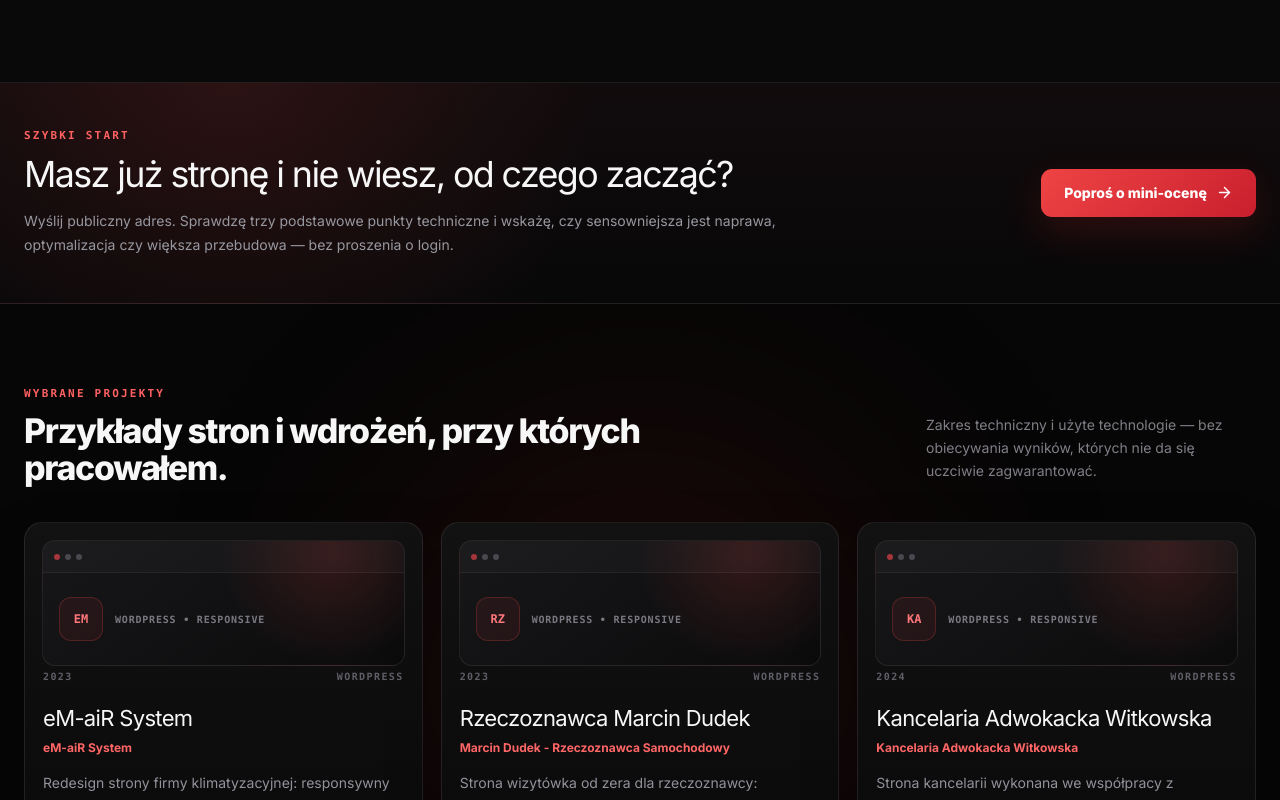
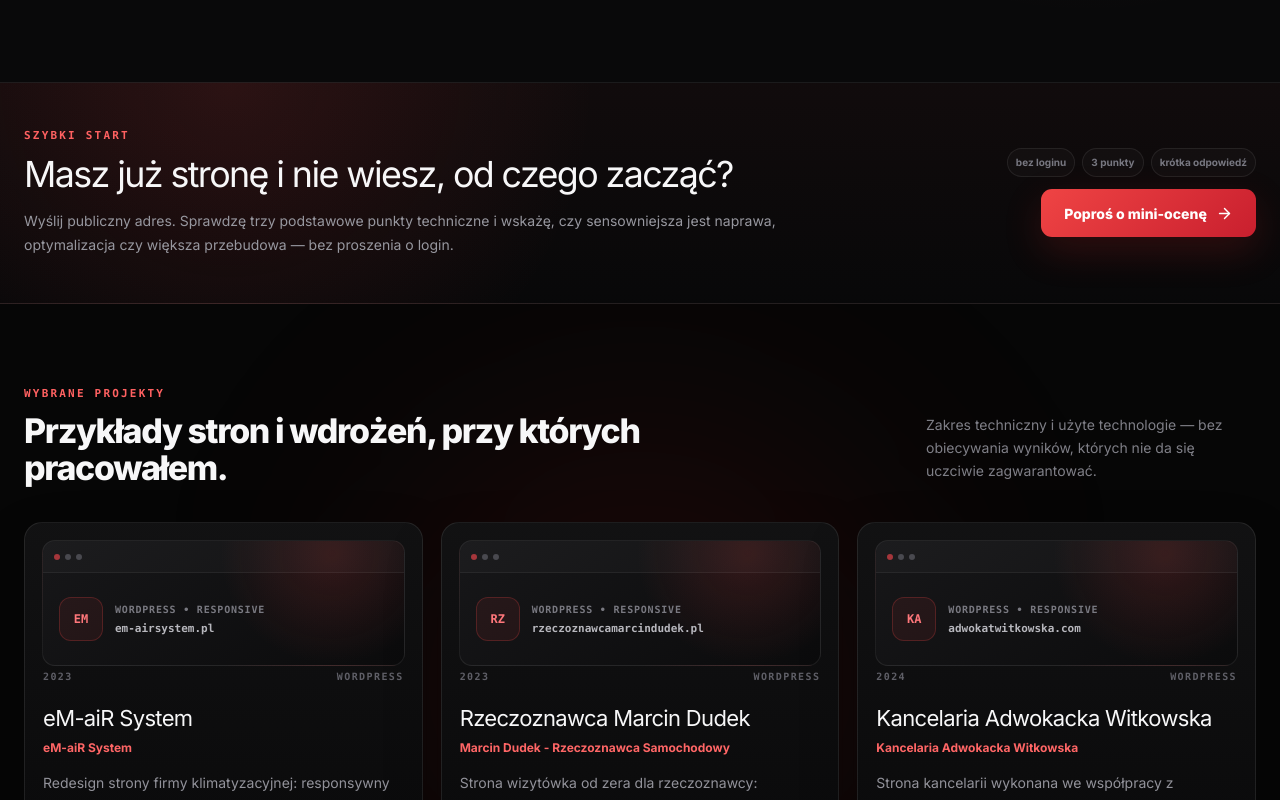
Before and after one commit to wwwCodeFixIT/CodeFix.IT---Portfolio-Short, a React (Vite) app: page / in a window 1280 px wide. Shown: the part 2000-2800 px from the top of the page. Built offline with nearby package versions, Linux system fonts and the light colour scheme.

Commit message:
fix(sales): final CodeFix.IT polish before outreach
* fix(sales): finish nav CTA, mini-audit proof, project domains and footer

* style(sales): add project domain proof, mini-audit chips and professional footer

```diff
--- a/src/pages/HomepageV1.tsx
+++ b/src/pages/HomepageV1.tsx
@@ -228,7 +228,7 @@ export function HomepageV1() {
           </nav>
 
           <a href="#contact" className="cf-nav-cta">
-            Porozmawiajmy
+            Zapytaj o wycenę
           </a>
         </div>
       </header>
@@ -420,11 +420,18 @@ export function HomepageV1() {
               <h2 id="cf-revenue-strip-title">Masz już stronę i nie wiesz, od czego zacząć?</h2>
               <p>Wyślij publiczny adres. Sprawdzę trzy podstawowe punkty techniczne i wskażę, czy sensowniejsza jest naprawa, optymalizacja czy większa przebudowa — bez proszenia o login.</p>
             </div>
+            <div className="cf-revenue-action">
+              <div className="cf-revenue-proof" aria-label="Zakres mini-oceny">
+                <span>bez loginu</span>
+                <span>3 punkty</span>
+                <span>krótka odpowiedź</span>
+              </div>
               <a href="#contact" className="cf-button cf-button-primary"
                 onClick={() => chooseService(miniAuditService)}>
                 Poproś o mini-ocenę
                 <ArrowRight size={17} aria-hidden="true" />
               </a>
+            </div>
           </div>
         </section>
 
@@ -453,7 +460,12 @@ export function HomepageV1() {
                       <span className="cf-project-preview-mark">
                         {project.title.slice(0, 2).toUpperCase()}
                       </span>
+                      <span className="cf-project-preview-copy">
                         <span className="cf-project-preview-label">WordPress • responsive</span>
+                        <span className="cf-project-preview-domain">
+                          {project.demoUrl.replace(/^https?:\/\/(www\.)?/, '').replace(/\/$/, '')}
+                        </span>
+                      </span>
                     </div>
                   </div>
 
@@ -695,7 +707,36 @@ export function HomepageV1() {
       </main>
 
       <footer className="cf-footer">
-        <div className="cf-container cf-footer-inner">
+        <div className="cf-container cf-footer-main">
+          <div className="cf-footer-brand">
+            <a href="#top" className="cf-brand" aria-label="CodeFix.IT — wróć na górę">
+              <span className="cf-brand-mark">&lt;/&gt;</span>
+              <span className="cf-brand-name">CODEFIX<strong>.IT</strong></span>
+            </a>
+            <p>
+              Strony firmowe WordPress + ACF PRO, naprawy istniejących stron
+              i dalsza opieka techniczna.
+            </p>
+          </div>
+
+          <nav className="cf-footer-nav" aria-label="Nawigacja w stopce">
+            <a href="#services">Usługi</a>
+            <a href="#work">Realizacje</a>
+            <a href="#process">Proces</a>
+            <a href="#faq">FAQ</a>
+            <a href="#contact">Kontakt</a>
+          </nav>
+
+          <div className="cf-footer-contact">
+            <span>Kontakt</span>
+            <a href={contactHref}>{contactEmail}</a>
+            <a href="https://github.com/wwwCodeFixIT" target="_blank" rel="noreferrer">
+              GitHub CodeFix.IT ↗
+            </a>
+          </div>
+        </div>
+
+        <div className="cf-container cf-footer-bottom">
           <span>© 2026 CodeFix.IT</span>
           <button className="cf-consent-settings" type="button" onClick={() => setShowConsent(true)}>
             Ustawienia analityki
--- a/src/pages/HomepageV1.v3.css
+++ b/src/pages/HomepageV1.v3.css
@@ -1348,3 +1348,120 @@
     margin-inline: 15px;
   }
 }
+
+
+/* Final sales polish after second live screenshot review. */
+.cf-project-preview-copy {
+  min-width: 0;
+  display: grid;
+  gap: 4px;
+}
+.cf-project-preview-domain {
+  max-width: 220px;
+  overflow: hidden;
+  color: #b7b7bd;
+  font: 650 11px/1.4 ui-monospace, SFMono-Regular, Menlo, monospace;
+  text-overflow: ellipsis;
+  white-space: nowrap;
+}
+.cf-revenue-action {
+  display: grid;
+  justify-items: end;
+  gap: 12px;
+}
+.cf-revenue-proof {
+  display: flex;
+  flex-wrap: wrap;
+  justify-content: flex-end;
+  gap: 7px;
+}
+.cf-revenue-proof span {
+  padding: 6px 8px;
+  border: 1px solid rgba(255,255,255,.075);
+  border-radius: 999px;
+  background: rgba(255,255,255,.025);
+  color: #777780;
+  font-size: 10px;
+  font-weight: 650;
+}
+.cf-footer {
+  background:
+    radial-gradient(circle at 12% 0%, rgba(239,68,68,.07), transparent 28%),
+    #070708;
+}
+.cf-footer-main {
+  min-height: 210px;
+  display: grid;
+  grid-template-columns: minmax(0, 1.3fr) minmax(160px, .55fr) minmax(230px, .75fr);
+  gap: clamp(36px, 6vw, 84px);
+  align-items: start;
+  padding-block: 44px;
+}
+.cf-footer-brand p {
+  max-width: 470px;
+  margin: 18px 0 0;
+  color: #777780;
+  font-size: 13px;
+  line-height: 1.65;
+}
+.cf-footer-nav,
+.cf-footer-contact {
+  display: grid;
+  gap: 11px;
+}
+.cf-footer-nav a,
+.cf-footer-contact a {
+  width: fit-content;
+  color: #aaaab1;
+  text-decoration: none;
+  font-size: 12px;
+  transition: color 150ms ease;
+}
+.cf-footer-nav a:hover,
+.cf-footer-contact a:hover {
+  color: #fff;
+}
+.cf-footer-contact > span {
+  color: #66666e;
+  font: 700 10px/1.4 ui-monospace, SFMono-Regular, Menlo, monospace;
+  text-transform: uppercase;
+  letter-spacing: .14em;
+}
+.cf-footer-bottom {
+  min-height: 66px;
+  display: flex;
+  align-items: center;
+  justify-content: space-between;
+  gap: 20px;
+  border-top: 1px solid rgba(255,255,255,.065);
+  color: #686870;
+  font-size: 11px;
+}
+@media (max-width: 800px) {
+  .cf-revenue-action {
+    justify-items: start;
+  }
+  .cf-revenue-proof {
+    justify-content: flex-start;
+  }
+  .cf-footer-main {
+    grid-template-columns: 1fr 1fr;
+  }
+  .cf-footer-brand {
+    grid-column: 1 / -1;
+  }
+}
+@media (max-width: 560px) {
+  .cf-footer-main {
+    grid-template-columns: 1fr;
+  }
+  .cf-footer-brand {
+    grid-column: auto;
+  }
+  .cf-footer-bottom {
+    min-height: 110px;
+    flex-direction: column;
+    align-items: flex-start;
+    justify-content: center;
+  }
+}
```
Lines whose indentation alone changed are shown as unchanged.
